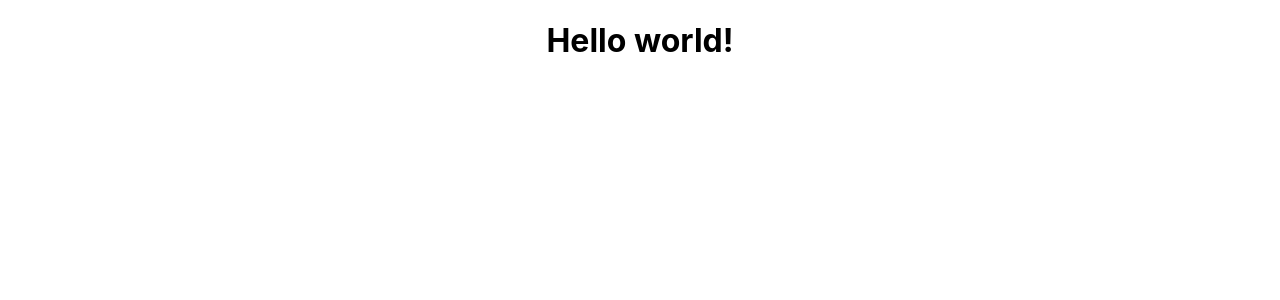
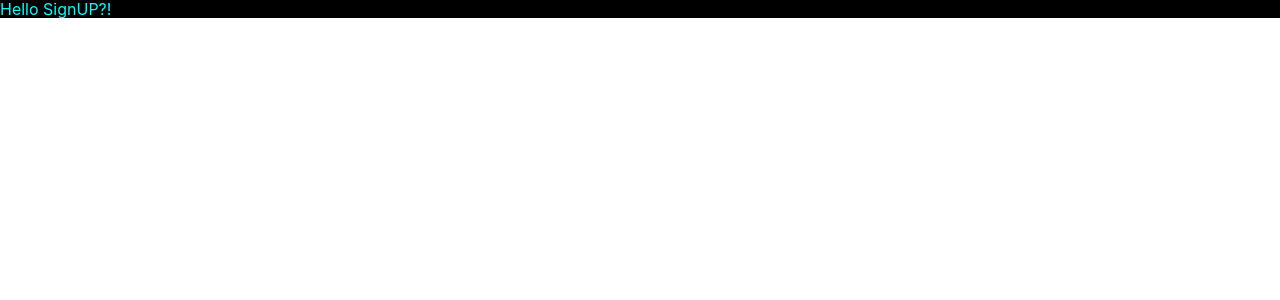
Before and after one commit to sewonkimm/Checkmate, a React (Create React App) app in the folder frontend/: page /register in a window 1280 px wide. Shown: the top 300 px of the page. Built offline with nearby package versions, Linux system fonts and the light colour scheme.

Commit message:
ci: 스타일 컴포넌트, 리액트 라우터

```diff
--- a/frontend/package.json
+++ b/frontend/package.json
@@ -10,9 +10,14 @@
     "@types/node": "^12.0.0",
     "@types/react": "^17.0.0",
     "@types/react-dom": "^17.0.0",
+    "@types/react-router-dom": "^5.1.7",
+    "@types/styled-components": "^5.1.9",
     "react": "^17.0.2",
     "react-dom": "^17.0.2",
+    "react-router-dom": "^5.2.0",
     "react-scripts": "4.0.3",
+    "styled-components": "^5.2.3",
+    "styled-normalize": "^8.0.7",
     "typescript": "^4.1.2",
     "web-vitals": "^1.0.1"
   },
--- a/frontend/src/App.tsx
+++ b/frontend/src/App.tsx
@@ -1,11 +1,24 @@
 import React from 'react';
+import { Route, Switch } from 'react-router-dom';
+
 import './App.css';
+
+import {ThemeProvider} from 'styled-components'
+import {theme} from './styles/theme'
+
+import Home from './Home'
+import Register from './Member/Register'
 
 const App: React.FC = () => {
   return (
-    <div className="App">
-      <h1>Hello world!</h1>
-    </div>
+    // ThemeProvide 가 theme.ts에서 지정한 테마
+    // switch는 라우터 감싸는 태그로 리액트 라우터에서 사용
+    <ThemeProvider theme={theme}>
+      <Switch>
+        <Route path="/" exact component={Home} />
+        <Route path="/register" component={Register} />
+      </Switch>
+    </ThemeProvider>
   );
 };
 
--- /dev/null
+++ b/frontend/src/Home.tsx
@@ -0,0 +1,10 @@
+import React from 'react'
+
+const Home: React.FC = () => {
+    return (
+        <div>
+            Home
+        </div>
+    )
+}
+export default Home
--- /dev/null
+++ b/frontend/src/Member/Register.tsx
@@ -0,0 +1,16 @@
+import React from 'react';
+import styled from 'styled-components'
+
+const Register: React.FC = () => {
+  return (
+    <Signup > Hello SignUP?!
+    </Signup>
+  );
+};
+
+const Signup = styled.div`
+  color: ${props => props.theme.color.main};
+  background-color: black;
+`
+
+export default Register;
--- a/frontend/src/index.tsx
+++ b/frontend/src/index.tsx
@@ -1,11 +1,15 @@
 import React from 'react';
 import ReactDOM from 'react-dom';
+import {BrowserRouter} from 'react-router-dom';
 import './index.css';
 import App from './App';
+import {GlobalStyle} from './styles/global-styles'
+
 
 ReactDOM.render(
-  <React.StrictMode>
+  <BrowserRouter>
+    <GlobalStyle />
     <App />
-  </React.StrictMode>,
+  </BrowserRouter>,
   document.getElementById('root'),
 );
--- /dev/null
+++ b/frontend/src/react-app-env.d.ts
@@ -0,0 +1 @@
+/// <reference types="react-scripts" />
--- /dev/null
+++ b/frontend/src/styles/global-styles.ts
@@ -0,0 +1,14 @@
+import {createGlobalStyle} from 'styled-components'
+import {normalize} from 'styled-normalize'
+
+export const GlobalStyle = createGlobalStyle`
+    ${normalize}
+
+    html,
+    body {
+        padding: 0;
+    }
+    * {
+        box-sizing: border-box;
+    }
+`
--- /dev/null
+++ b/frontend/src/styles/theme.ts
@@ -0,0 +1,13 @@
+import {DefaultTheme} from 'styled-components'
+
+const theme: DefaultTheme = {
+    basicWidth: '320px',
+
+      color: {
+        main: 'cyan',
+        secondary: 'magenta'
+      }
+  };
+  export {theme}
+
+  // 이제 위의 theme은 ThemeProvider를 이용해서 APP에서 적용 가능
```
Also changed, not shown: frontend/src/styles/styled.d.ts (added, +16 -0 lines), 1 other file (tests, documents, lock files or other folders).
